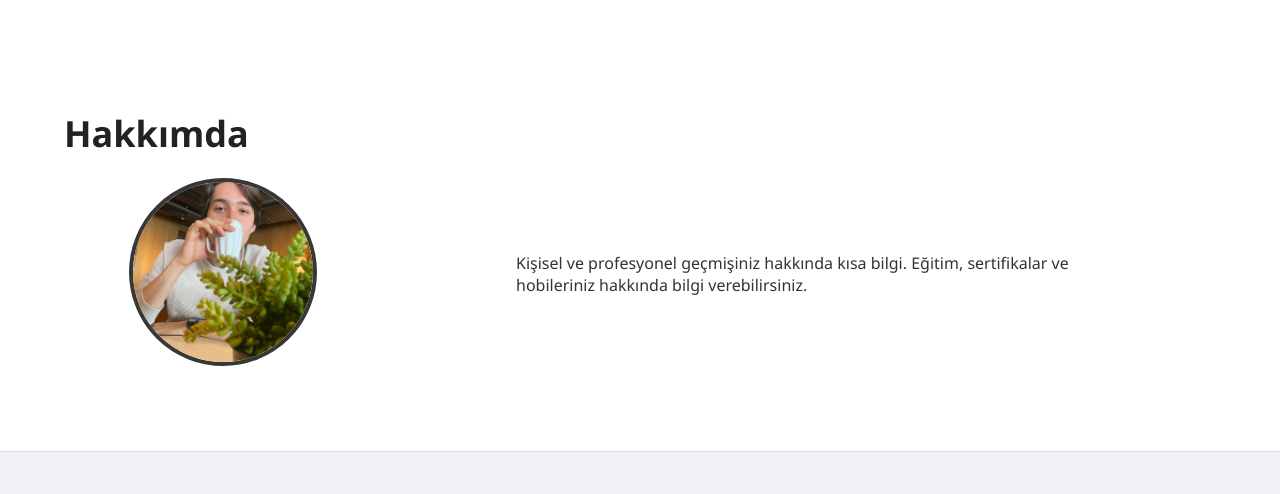
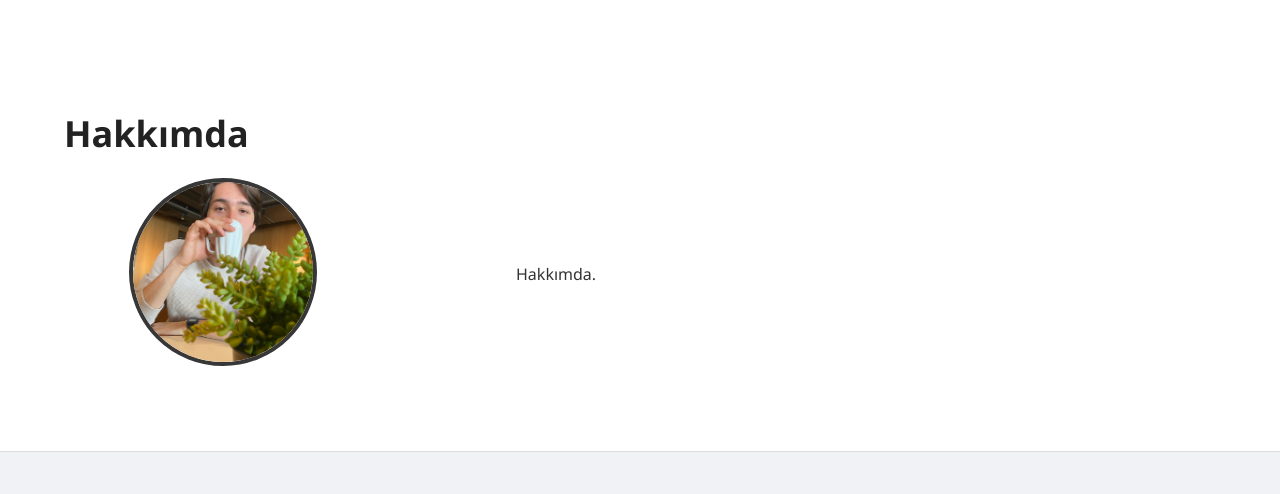
Before and after one commit to josepyt/-portfolio, a PHP site: page / in a window 1280 px wide. Shown: the part 446-940 px from the top of the page. Run offline with PHP 8.4, Linux system fonts and the light colour scheme.

Commit message:
bug fixed

```diff
--- a/index.php
+++ b/index.php
@@ -77,7 +77,7 @@ $conn->close();
                     <img src="pp.jpg" alt="Profil Fotoğrafı">
                 </div>
                 <div class="about-text">
-                    <p>Kişisel ve profesyonel geçmişiniz hakkında kısa bilgi. Eğitim, sertifikalar ve hobileriniz hakkında bilgi verebilirsiniz.</p>
+                    <p>Hakkımda.</p>
                 </div>
             </div>
         </div>
```
